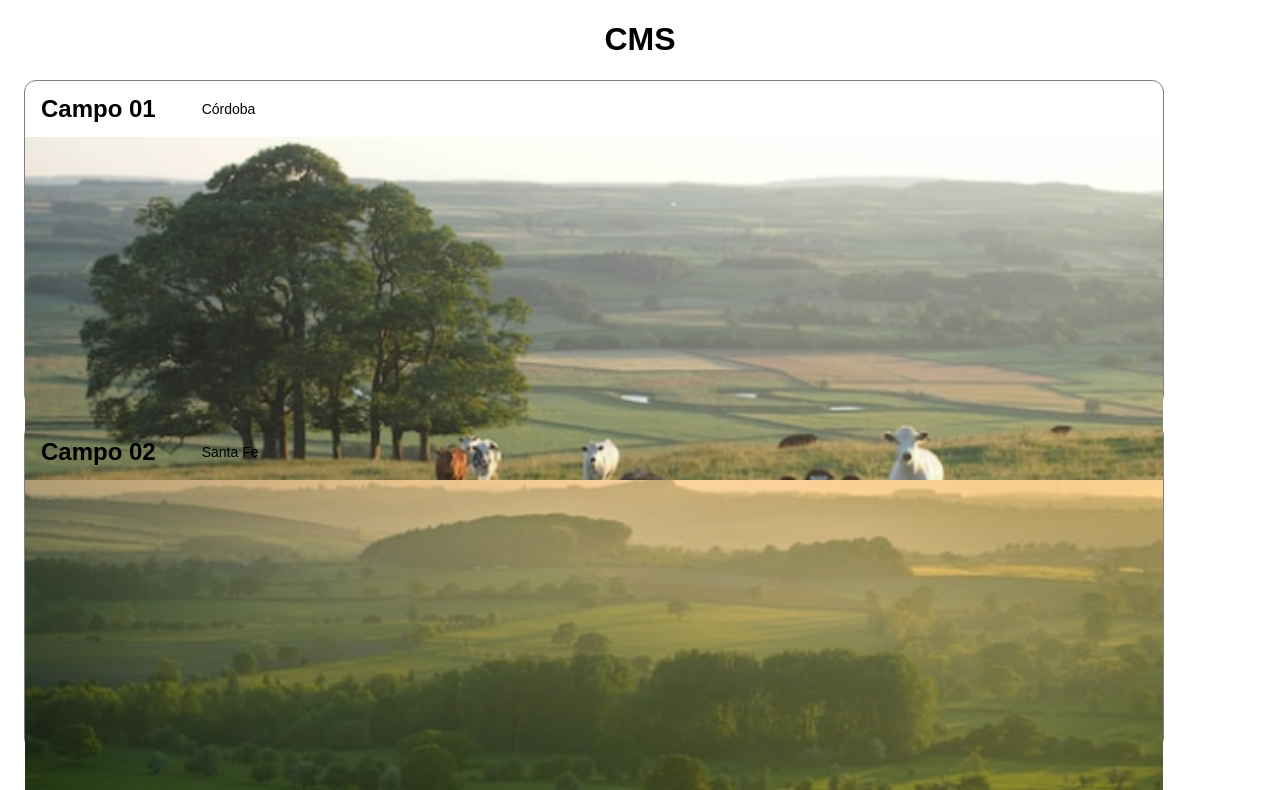
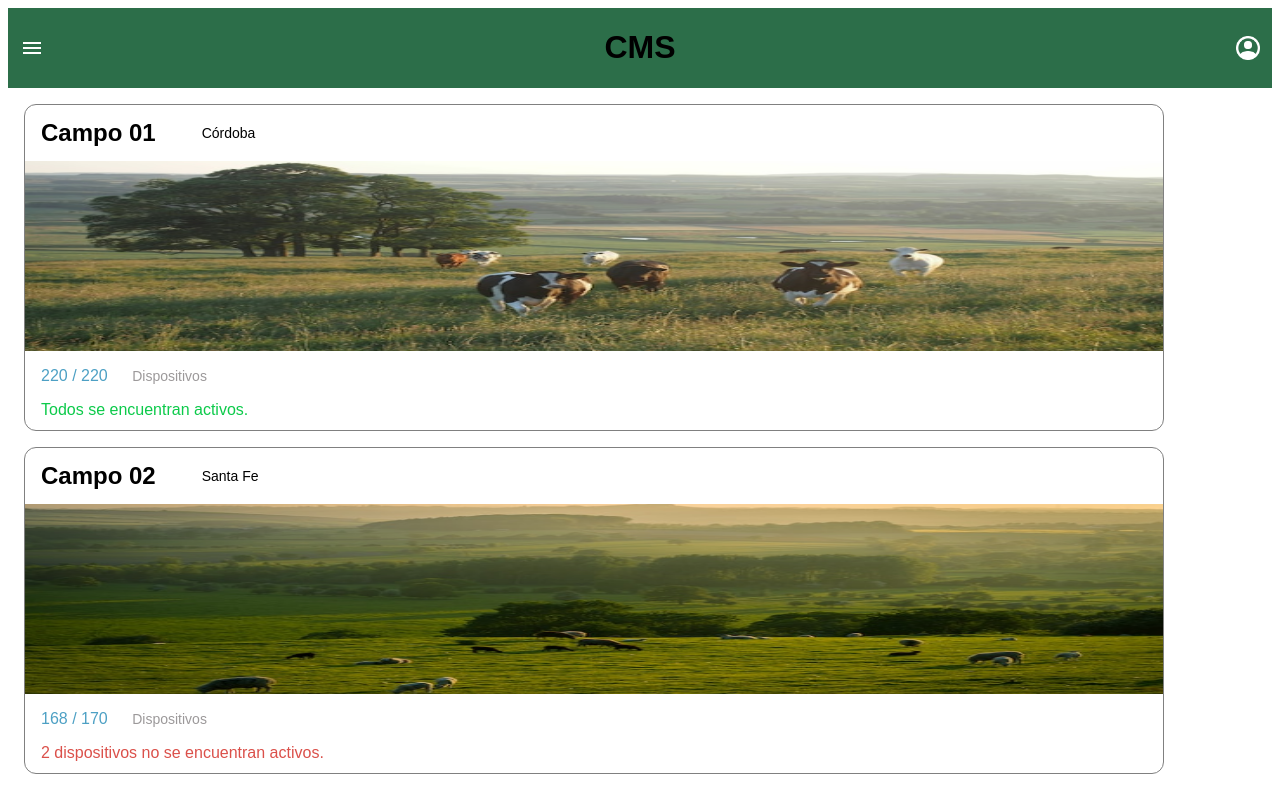
Before and after one commit to pabloatoledo/jaiio, a plain HTML site: page index.html in a window 1280 px wide. Shown: the top 790 px of the page. Drawn offline with Linux system fonts and the light colour scheme.

Commit message:
jaiio-002: update header

```diff
--- a/css/style.css
+++ b/css/style.css
@@ -1,5 +1,15 @@
 h1 {
     text-align: center;
+}
+header {
+    display: flex;
+    justify-content: space-between;
+    background-color: #2C6E49;
+    align-items: center;
+}
+header img {
+    width: 48px;
+    height: 48px;
 }
 body {
     font-family: Arial, Helvetica, sans-serif;
@@ -17,6 +27,7 @@ body {
 }
 .cardCampo img{
     width: 100%;
+    max-height: 190px;
 }
 .headCard {
     display: flex;
--- a/index.html
+++ b/index.html
@@ -8,7 +8,11 @@
         <script src="./js/app.js"></script>
     </head>
     <body>
-        <h1>CMS</h1>
+        <header>
+            <img src="./img/burger.png" alt="menu">
+            <h1>CMS</h1>
+            <img src="./img/person.png" alt="person">
+        </header>
         <div class="cardCampo">
             <div class="headCard">
                 <h2>Campo 01</h2>
@@ -30,7 +34,7 @@
             <div class="txtDisp">
                 <span class="cantidad">168 / 170</span>
                 <span class="dispo">Dispositivos</span>
-                <p class="noConectados">2 dispositivos no se encuentran activos</p>
+                <p class="noConectados">2 dispositivos no se encuentran activos.</p>
             </div>
         </div>
     </body>
```
Also changed, not shown: img/burger.png (added), img/person.png (added).
